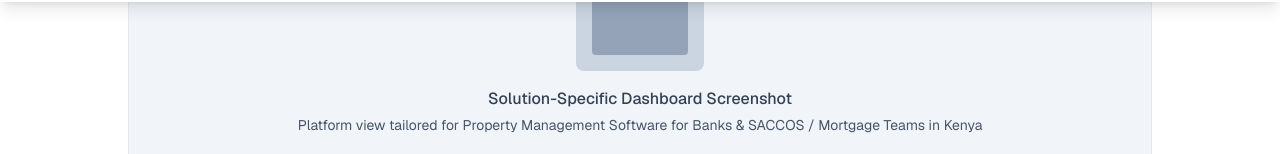
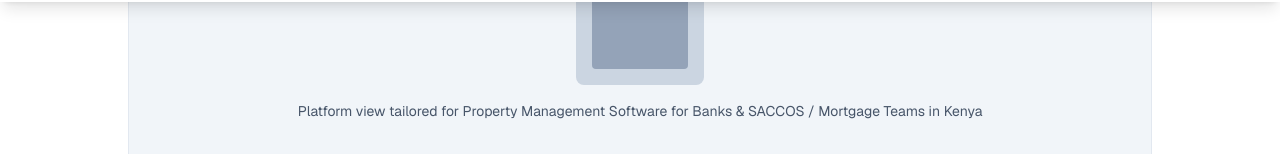
Before and after one commit to nogaye/nyumbazetu-web-v2, a Next.js app: page /solutions/banks in a window 1280 px wide. Shown: the part 798-952 px from the top of the page. Built offline with nearby package versions, Linux system fonts and the light colour scheme; no server answers.

Commit message:
Remove commented-out screenshot description from SolutionPage for cleaner code.

```diff
--- a/app/solutions/[segment]/page.tsx
+++ b/app/solutions/[segment]/page.tsx
@@ -331,7 +331,7 @@ export default async function SolutionPage({ params }: { params: Promise<{ segme
               <div className="w-32 h-32 mx-auto mb-4 bg-slate-300 dark:bg-slate-700 rounded-lg flex items-center justify-center">
                 <div className="w-24 h-24 bg-slate-400 dark:bg-slate-600 rounded"></div>
               </div>
-              <p className="text-slate-700 dark:text-slate-300 font-medium mb-1">Solution-Specific Dashboard Screenshot</p>
+               {/* <p className="text-slate-700 dark:text-slate-300 font-medium mb-1">Solution-Specific Dashboard Screenshot</p> */}
               <p className="text-slate-600 dark:text-slate-400 text-sm">Platform view tailored for {segment.title}</p>
             </div>
           </div>
```
